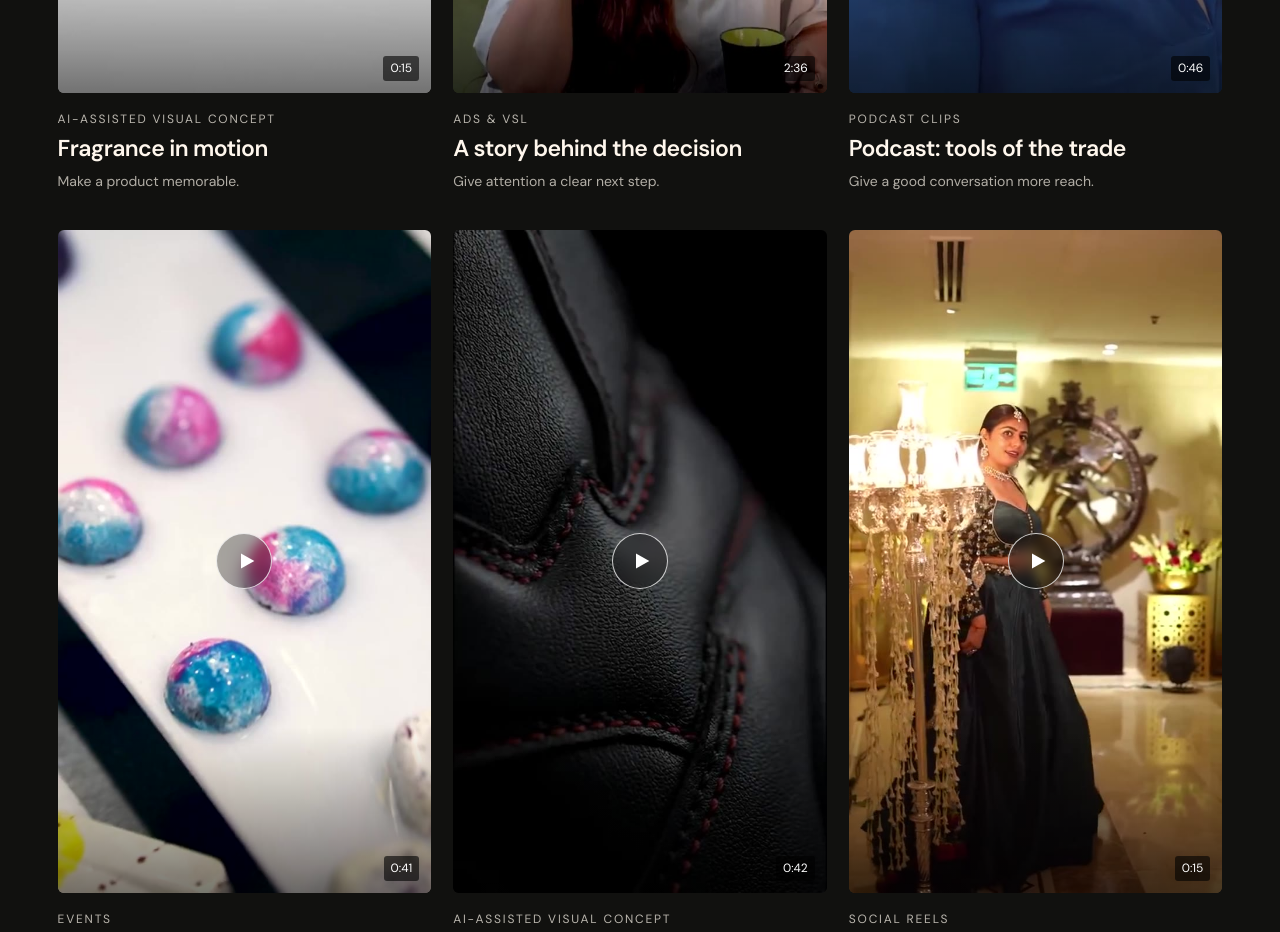
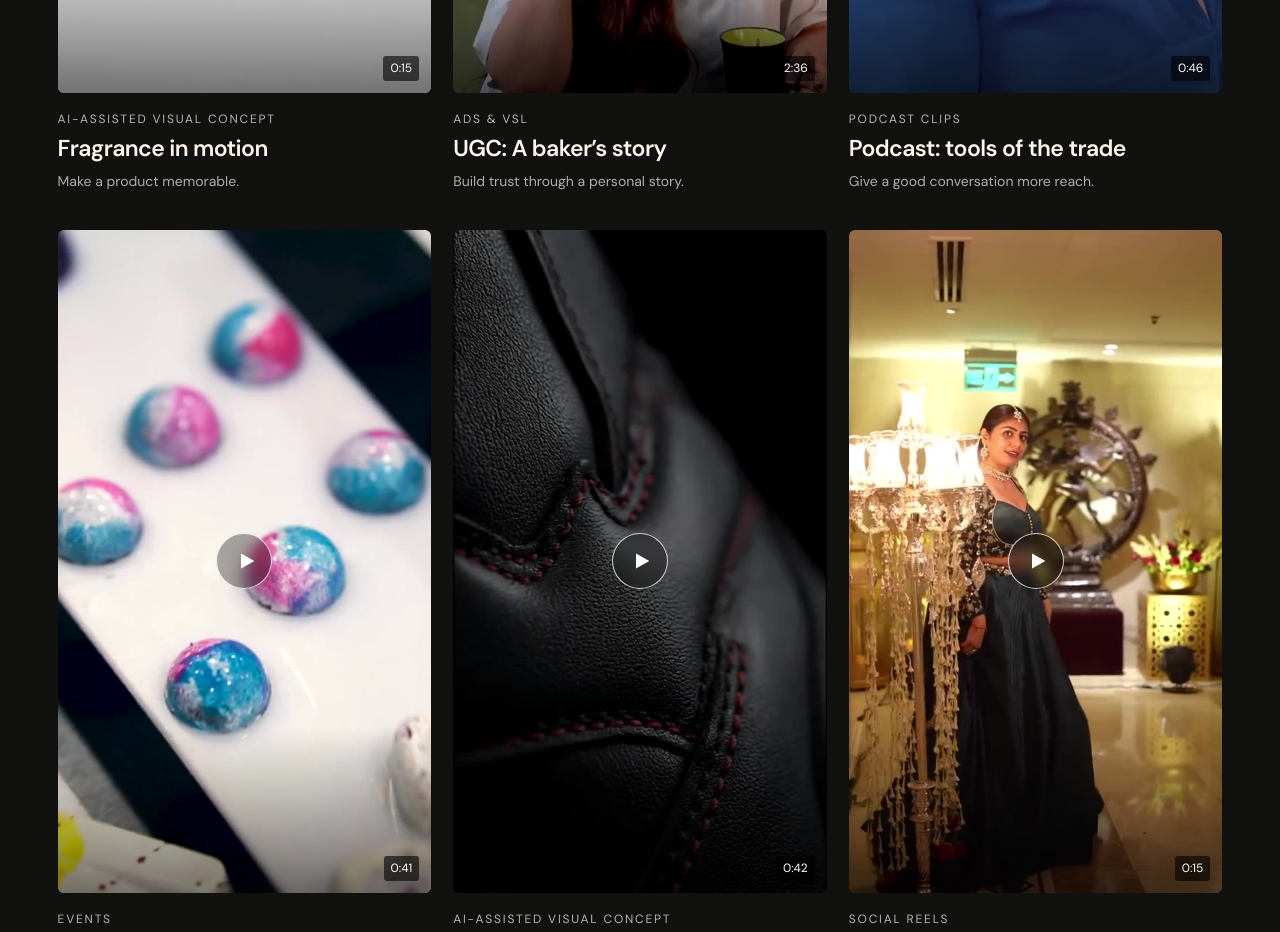
Before and after one commit to Jagjeet-Singh-editor/jagjeet-momentum, a plain HTML site: page index.html in a window 1280 px wide. Shown: the part 1500-2432 px from the top of the page. Drawn offline with nearby package versions, Linux system fonts and the light colour scheme; a web font is replaced by a local one.

Commit message:
Label the featured baker story as a UGC video

```diff
--- a/app.js
+++ b/app.js
@@ -53,7 +53,7 @@ dialog.addEventListener('click',event=>{if(event.target===dialog){const r=dialog
 player.addEventListener('error',()=>{if(player.getAttribute('src'))videoError.hidden=false});
 document.querySelector('#similar-project').addEventListener('click',()=>{closeProject();document.querySelector('#contact').scrollIntoView({behavior:paused?'auto':'smooth'})});
 filters.forEach(b=>b.addEventListener('click',()=>renderWork(b.dataset.filter)));
-fetch('portfolio.json?v=2').then(r=>{if(!r.ok)throw Error('Portfolio unavailable');return r.json()}).then(data=>{projects=data;renderWork()}).catch(()=>{workStatus.textContent='The portfolio could not load. Refresh the page to try again.';const retry=document.createElement('button');retry.className='button outline';retry.textContent='Reload portfolio';retry.onclick=()=>location.reload();portfolio.append(retry)});
+fetch('portfolio.json?v=3').then(r=>{if(!r.ok)throw Error('Portfolio unavailable');return r.json()}).then(data=>{projects=data;renderWork()}).catch(()=>{workStatus.textContent='The portfolio could not load. Refresh the page to try again.';const retry=document.createElement('button');retry.className='button outline';retry.textContent='Reload portfolio';retry.onclick=()=>location.reload();portfolio.append(retry)});
 
 const demo=document.querySelector('.motion-demo');
 const stages=[
--- a/index.html
+++ b/index.html
@@ -33,4 +33,4 @@
 </main>
 <footer><a class="brand" href="#home">JAGJEET SINGH<span class="brand-dot" aria-hidden="true">✳</span></a><p>Creative video. Clear business purpose.</p><div><button id="motion-toggle" aria-pressed="false">Pause motion</button><span>© 2026</span></div></footer>
 <dialog id="video-dialog" aria-labelledby="video-title"><div class="dialog-top"><span id="video-category"></span><button class="close-dialog" aria-label="Close video">Close <span aria-hidden="true">×</span></button></div><div class="player-wrap"><video id="player" controls playsinline preload="none"></video><p id="video-error" hidden>This video could not load. Please try again in a moment.</p></div><div class="dialog-copy"><h2 id="video-title"></h2><p id="video-goal"></p><p id="video-description"></p><span id="video-role"></span><a href="#contact" id="similar-project" class="button">Discuss a similar project</a></div></dialog>
-<script src="app.js?v=5" defer></script></body></html>
+<script src="app.js?v=6" defer></script></body></html>
--- a/portfolio.json
+++ b/portfolio.json
@@ -366,14 +366,14 @@
   {
     "id": "vsl-reels-for-ads-02",
     "category": "Ads & VSL",
-    "title": "A story behind the decision",
+    "title": "UGC: A baker’s story",
     "duration": 157,
     "length": "2:36",
     "poster": "vsl-reels-for-ads-02.jpg?v=2",
     "video": "vsl-reels-for-ads-02.mp4",
-    "goal": "Give attention a clear next step.",
-    "description": "The edit connects an opening hook, a clear message and a call to action.",
-    "role": "Ad editing · Message structure · Social delivery",
+    "goal": "Build trust through a personal story.",
+    "description": "A creator-led UGC video that brings a personal baking story to the screen through clear captions, supporting visuals and purposeful pacing.",
+    "role": "UGC video editing · Captions · Story pacing",
     "width": 640,
     "height": 1136
   },
```
